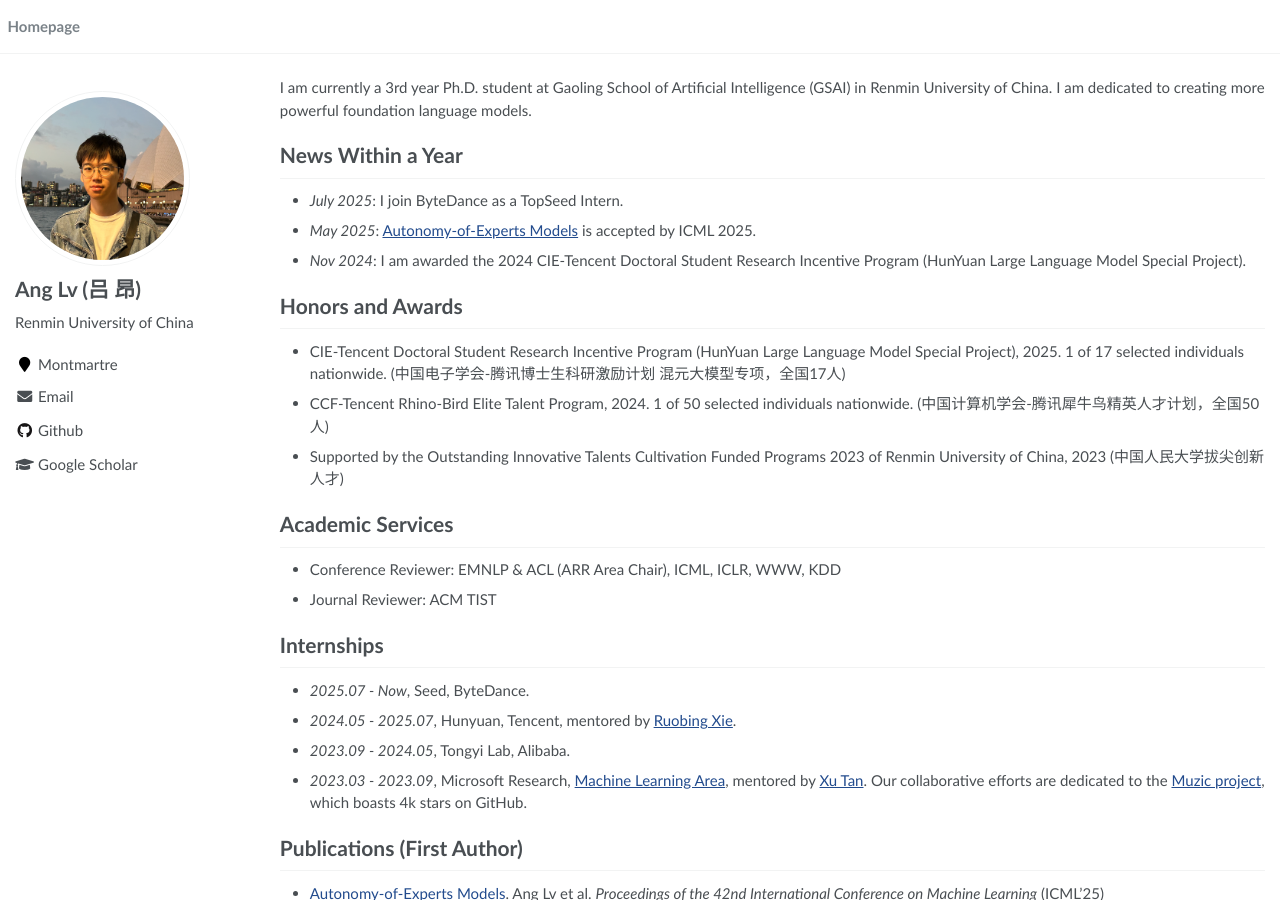
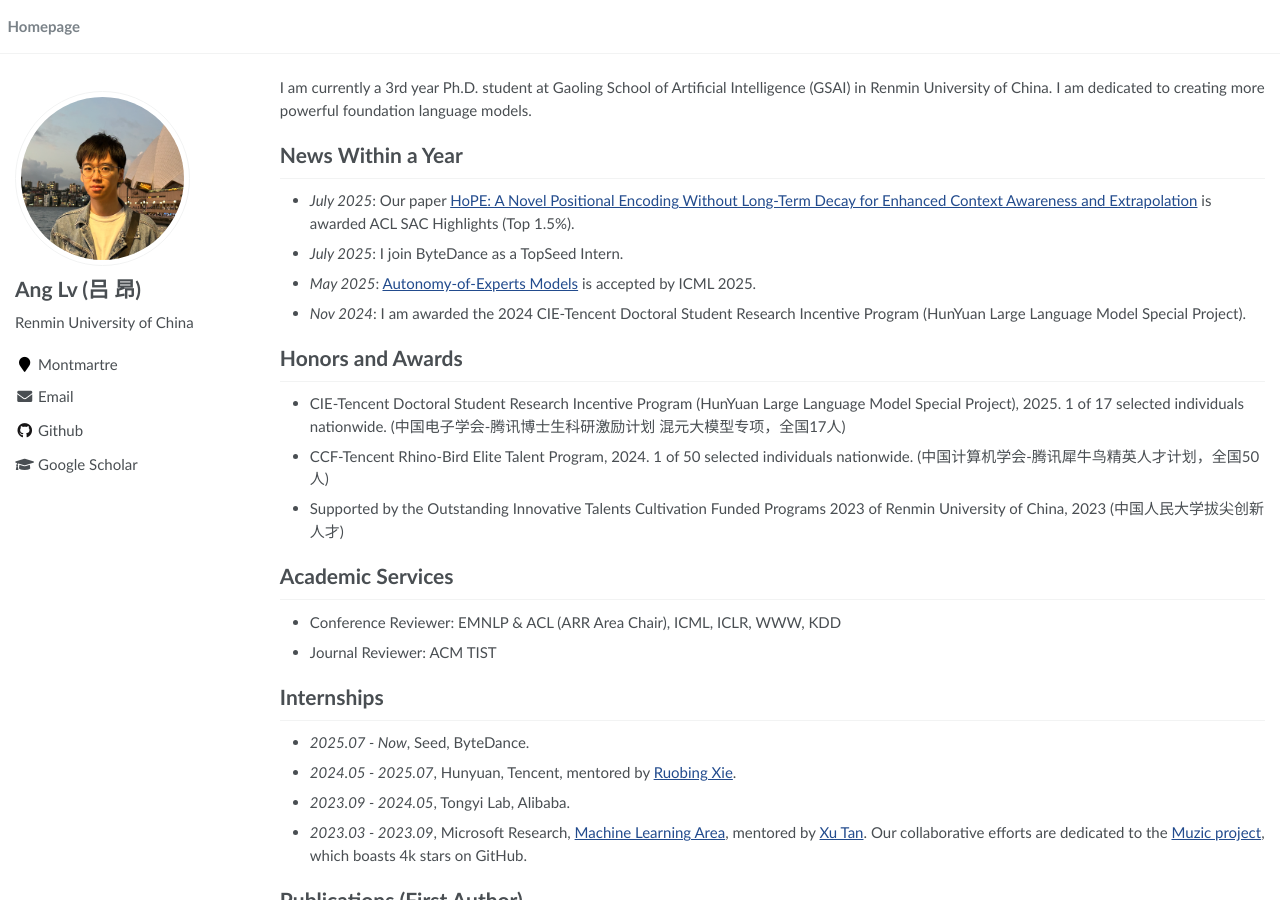
Before and after one commit to trestad/trestad.github.io, a Jekyll site: the page built from _pages/about.md, in a window 1280 px wide and 900 px high. Built offline with Jekyll 4.4.1, drawn with Linux system fonts in a browser that asks for light colours.

Commit message:
Update about.md

```diff
--- a/_pages/about.md
+++ b/_pages/about.md
@@ -13,6 +13,8 @@ redirect_from:
 I am currently a 3rd year Ph.D. student at Gaoling School of Artificial Intelligence (GSAI) in Renmin University of China. I am dedicated to creating more powerful foundation language models.
 
 # News Within a Year
+
+- *July 2025*: Our paper [HoPE: A Novel Positional Encoding Without Long-Term Decay for Enhanced Context Awareness and Extrapolation](https://aclanthology.org/2025.acl-long.1123/) is awarded ACL SAC Highlights (Top 1.5%).
 
 - *July 2025*: I join ByteDance as a TopSeed Intern.
 
```
